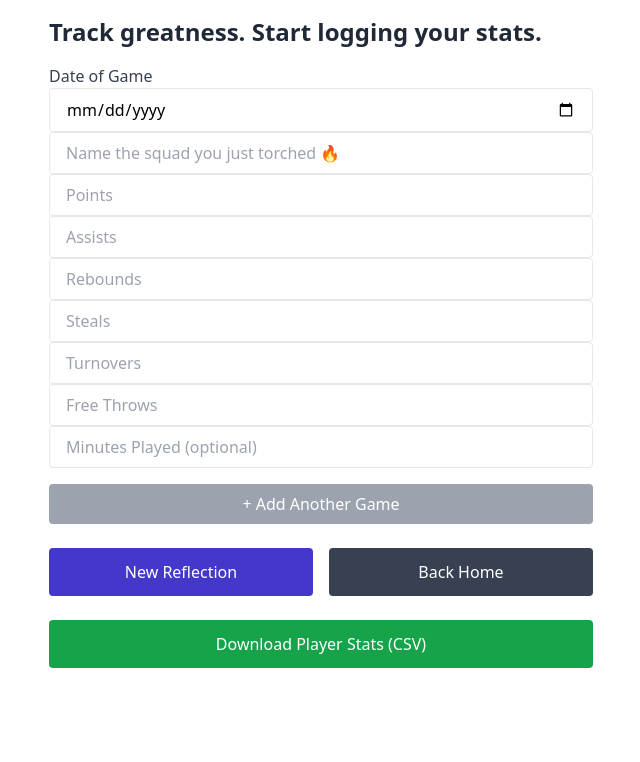
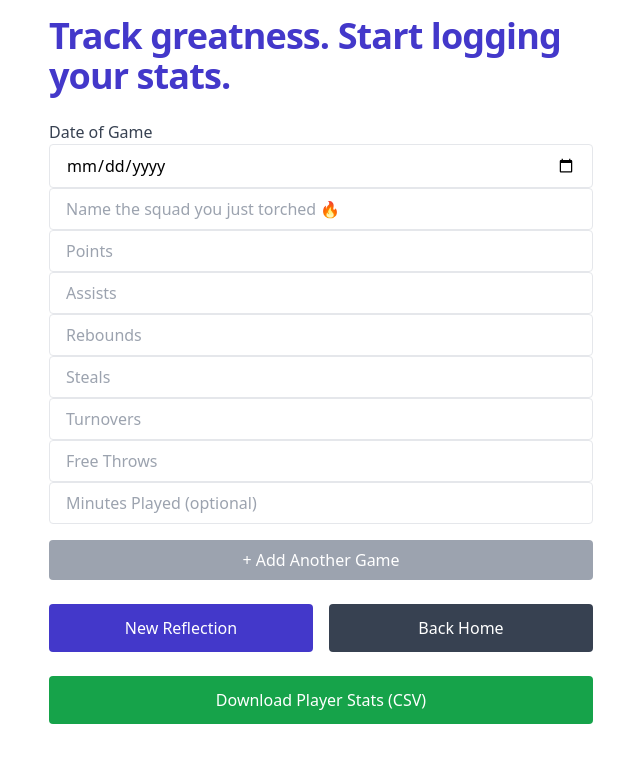
Before and after one commit to anggithub2023/Process_Reflection_Scaffolding, a React (Create React App) app: page /stats in a window 1280 px wide. Shown: the top 762 px of the page, without its empty margins (319-959 px from the left). Built offline with nearby package versions, Linux system fonts and the light colour scheme.

Commit message:
button changes

```diff
--- a/src/pages/StatsPage.js
+++ b/src/pages/StatsPage.js
@@ -26,8 +26,10 @@ function StatsPage() {
     }, [newStat]);
 
     useEffect(() => {
-        if (tableRef.current) {
-            tableRef.current.scrollIntoView({ behavior: 'smooth' });
+        if (gameStats.length > 0 && gameStats.length !== (JSON.parse(localStorage.getItem("processHistory"))?.slice(-1)[0]?.gameStats?.length || 0)) {
+            if (tableRef.current) {
+                tableRef.current.scrollIntoView({ behavior: 'smooth' });
+            }
         }
     }, [gameStats]);
 
@@ -55,7 +57,7 @@ function StatsPage() {
 
     return (
         <div className="max-w-xl mx-auto text-left p-4">
-            <h2 className="text-2xl font-bold text-gray-800 mb-4">Track greatness. Start logging your stats.</h2>
+            <h2 className="text-3xl sm:text-4xl font-extrabold text-indigo-700 dark:text-indigo-300 mb-6 tracking-tight">Track greatness. Start logging your stats.</h2>
 
             <label className="block text-gray-700">Date of Game</label>
             <input type="date" className="w-full border px-4 py-2 rounded" value={newStat.date} onChange={e => setNewStat({ ...newStat, date: e.target.value })} />
```
